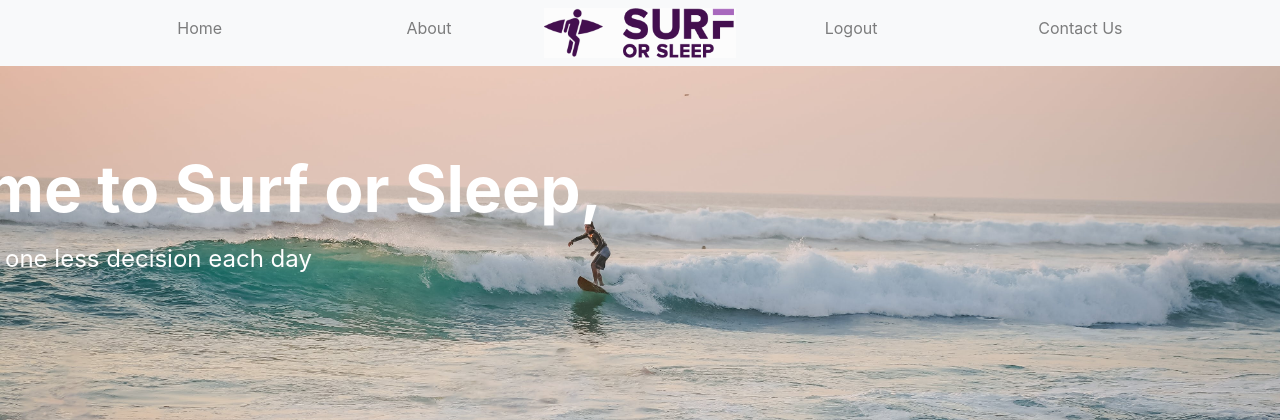
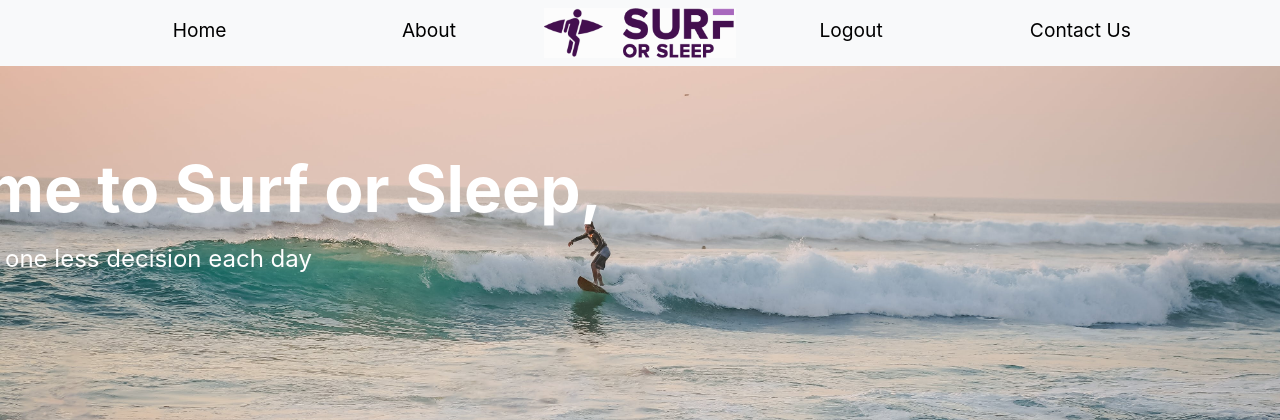
Before and after one commit to ParkerJ25/Surf-or-Sleep, a Flask app: page / in a window 1280 px wide. Shown: the top 420 px of the page. Run offline with Flask 3, Linux system fonts and the light colour scheme; a user stored in the database is signed in; some libraries are stand-ins or nearby versions.

Commit message:
Updated navbar and changed font
More styling changes, lots more to come

```diff
--- a/website/templates/base.html
+++ b/website/templates/base.html
@@ -1,5 +1,5 @@
 <!DOCTYPE html>
-<html>
+<html lang="en">
   <head>
     <meta charset="utf-8" />
     <meta name="viewport" content="width=device-width, initial-scale=1" />
@@ -16,8 +16,11 @@
     />
 
     <style>
-      .navbar-dark .navbar-nav .nav-link {
-        color: white; /* Change text color */
+      .navbar-light .navbar-nav .nav-link {
+        color: black; /* Change text color */
+        text-decoration: none; /* Remove underline */
+        font-family: 'Inter', sans-serif; /* Set font to Inter */
+        font-size: 1.2rem; /* Increase font size 1.5x */
       }
 
       .navbar-dark .navbar-toggler-icon {
```
